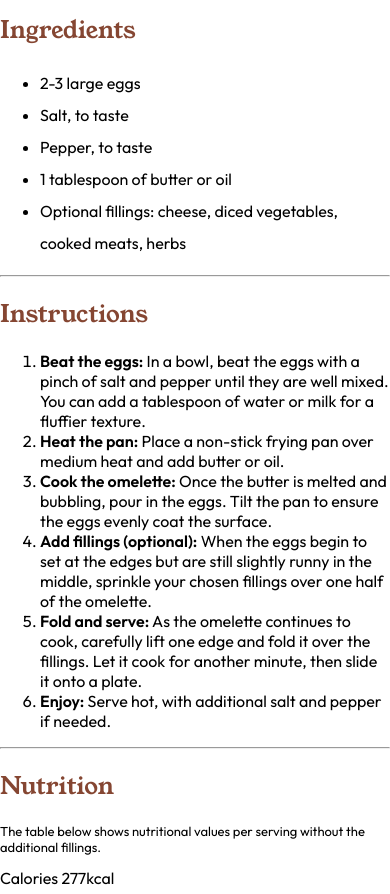
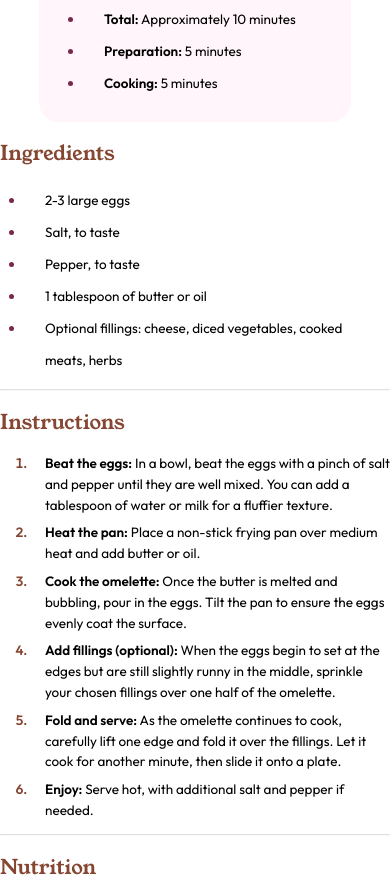
Before and after one commit to Kyerstorm/Recipe-Page, a plain HTML site: page index.html in a window 390 px wide. Shown: the part 530-1424 px from the top of the page. Drawn offline with Linux system fonts and the light colour scheme.

Commit message:
Update styles.css

```diff
--- a/styles.css
+++ b/styles.css
@@ -27,6 +27,7 @@
 
 body {
     font-family: Outfit;
+    font-size: 13.5px;
     margin: 0;
     background-color: var(--Stone-100);
     display: flex;
@@ -38,14 +39,15 @@ body {
     background-color: var(--White);
     width: 600px;
     padding: 25px;
-    margin-top: 100px;
+    margin: 100px auto;
     border-radius: 20px;
 }
 
-@media (max-width: 1280px) {
+
+
+@media (min-width: 801px) and (max-width: 1200px) {
     .content-container {
         margin-top: 0;
-        padding: 0;
     }
 }
 
@@ -60,10 +62,6 @@ body {
     font-size: 1.7rem;
 }
 
-.description {
-    font-size: 13px;
-}
-
 .prep-container {
     background-color: var(--Rose-50);
     padding: 10px 0 10px 20px;
@@ -71,15 +69,19 @@ body {
     border-radius: 20px;
 }
 
-.prep-list > .list-item::marker,
 .prep-title {
     color: var(--Rose-800);
     font-weight: 600;
 }
 
-.list-item::marker {
+ul > .list-item::marker {
+    color: var(--Rose-800);
+}
+
+ul > .list-item{
+    padding-left: 20px;
     position: relative;
-    left: 20px;
+    right: 15px;
 }
 
 .list-item {
@@ -96,6 +98,62 @@ body {
     color: var(--Brown-800);
 }
 
+.line-break {
+    opacity: 30%;
+}
+
+.instruction-list {
+    padding-left: 30px;
+}
+
+.ol-list-item {
+    line-height: 1.3rem;
+    margin-bottom: 7px;
+    padding-left: 15px;
+}
+
+li.ol-list-item::marker {
+    color: var(--Brown-800);
+    font-weight: 600;
+}
+
+.nutritional-value {
+padding-left: 30px;
+padding-right: 220px;
+display: flex;
+justify-content:space-between;
+}
+
+
+
+.amount {
+    color: var(--Brown-800);
+    font-weight: 700;
+}
+
+@media (max-width: 800px) {
+    .content-container {
+        margin-top: 0;
+        padding: 0;
+    }
+    #title {
+        padding-left: 30px;
+        font-size: 2rem;
+    }
+    .description {
+        font-size: 16px;
+        padding: 30px;
+    }
+    .prep-container {
+        margin: auto;
+        width: 80%;
+    }
+     {
+
+    }
+
+}
+
 .attribution {
     font-size: 11px; text-align: center;
 
```
